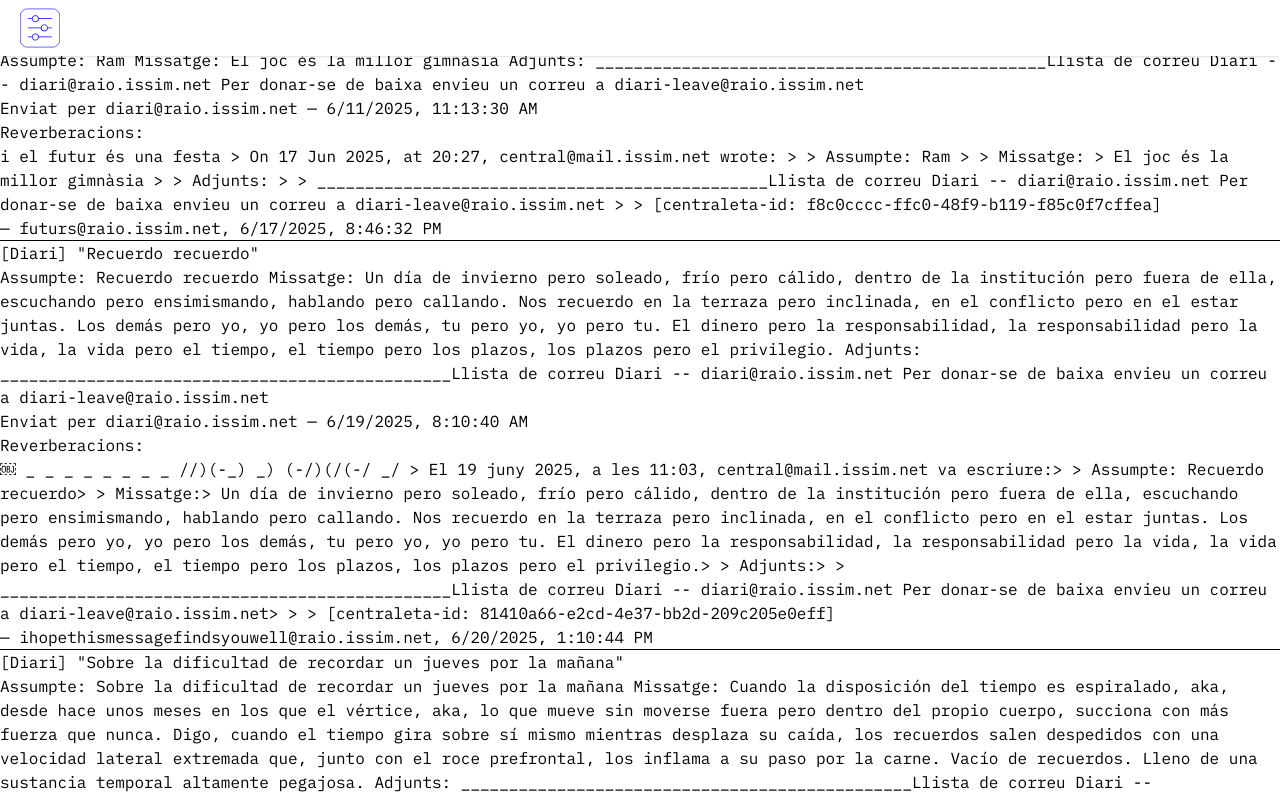
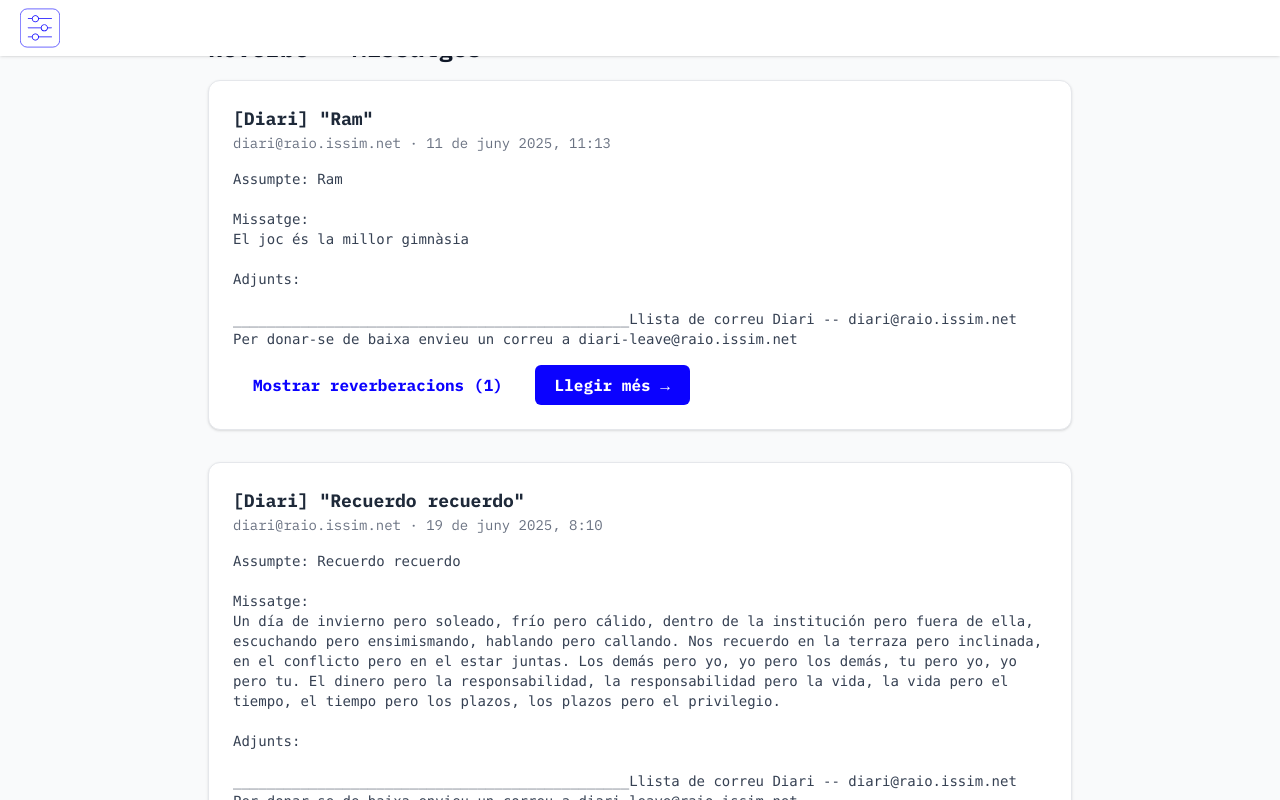
Before and after one commit to Kat-lev/reverbe-frontend, a React (Vite) app: page / in a window 1280 px wide. Shown: the top 800 px of the page. Built offline with nearby package versions, Linux system fonts and the light colour scheme.

Commit message:
Add Card component to scroll page, delete a duplicated line in Card component

```diff
--- a/src/components/Card.jsx
+++ b/src/components/Card.jsx
@@ -1,7 +1,4 @@
 import React, {useState} from "react";
-import Button from "./Button";
-
-import React, { useState } from "react";
 import Button from "./Button";
 
 export default function Card({ data }) {
--- a/src/pages/ScrollPage.jsx
+++ b/src/pages/ScrollPage.jsx
@@ -1,42 +1,24 @@
 import { useState } from "react";
 import { mockMessages } from "../mockData";
 import Header from "../components/Header.jsx";
+import Card from "../components/Card.jsx";
 
 function ScrollPage() {
     const [messages] = useState(mockMessages);
 
     return (
-    <>
-    <div>
+     <div className="min-h-screen bg-gray-50 text-gray-900">
       <Header />
-      <h1>Reverbe — Missatges</h1>
-      {messages.map((msg) => (
-        <div key={msg.id}>
-          <h2>{msg.assumpte}</h2>
-          <p>{msg.cos}</p>
-          <p>
-            Enviat per {msg.remitent} — {new Date(msg.data).toLocaleString()}
-          </p>
 
-          {msg.reverberacions.length > 0 && (
-            <div>
-              <h3>Reverberacions:</h3>
-              {msg.reverberacions.map((rev) => (
-                <div key={rev.id}>
-                  <p>{rev.cos}</p>
-                  <p>
-                    — {rev.remitent}, {new Date(rev.data).toLocaleString()}
-                  </p>
-                </div>
-              ))}
-            </div>
-          )}
-          <hr />
-        </div>
-      ))}
+      <main className="max-w-4xl mx-auto px-4 py-8 space-y-8">
+        <h1 className="text-2xl font-bold mb-4">Reverbe — Missatges</h1>
+
+        {messages.map((msg) => (
+          <Card key={msg.id} data={msg} />
+        ))}
+      </main>
     </div>
-    </>
-    );
+  );
 }
 
 export default ScrollPage;
```
